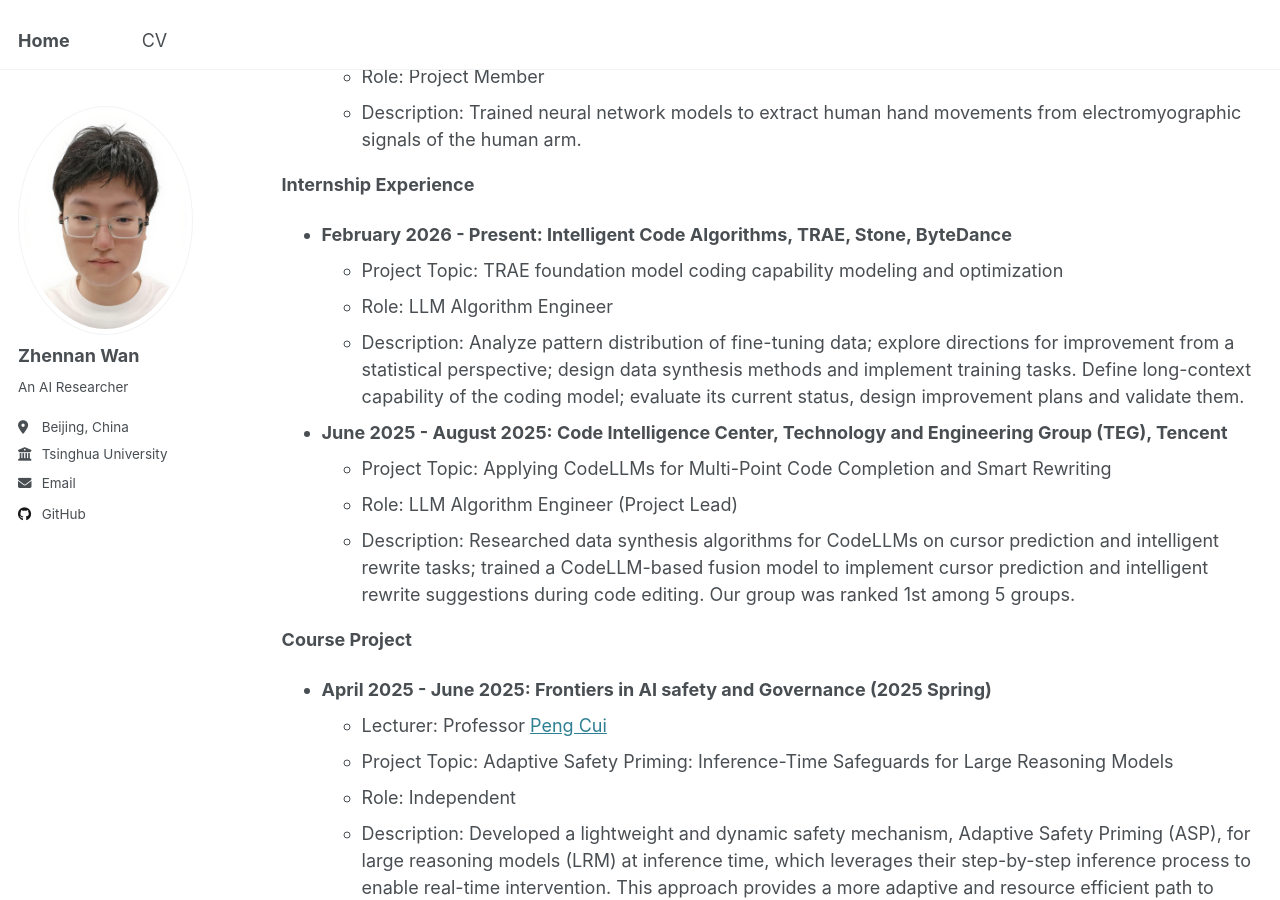
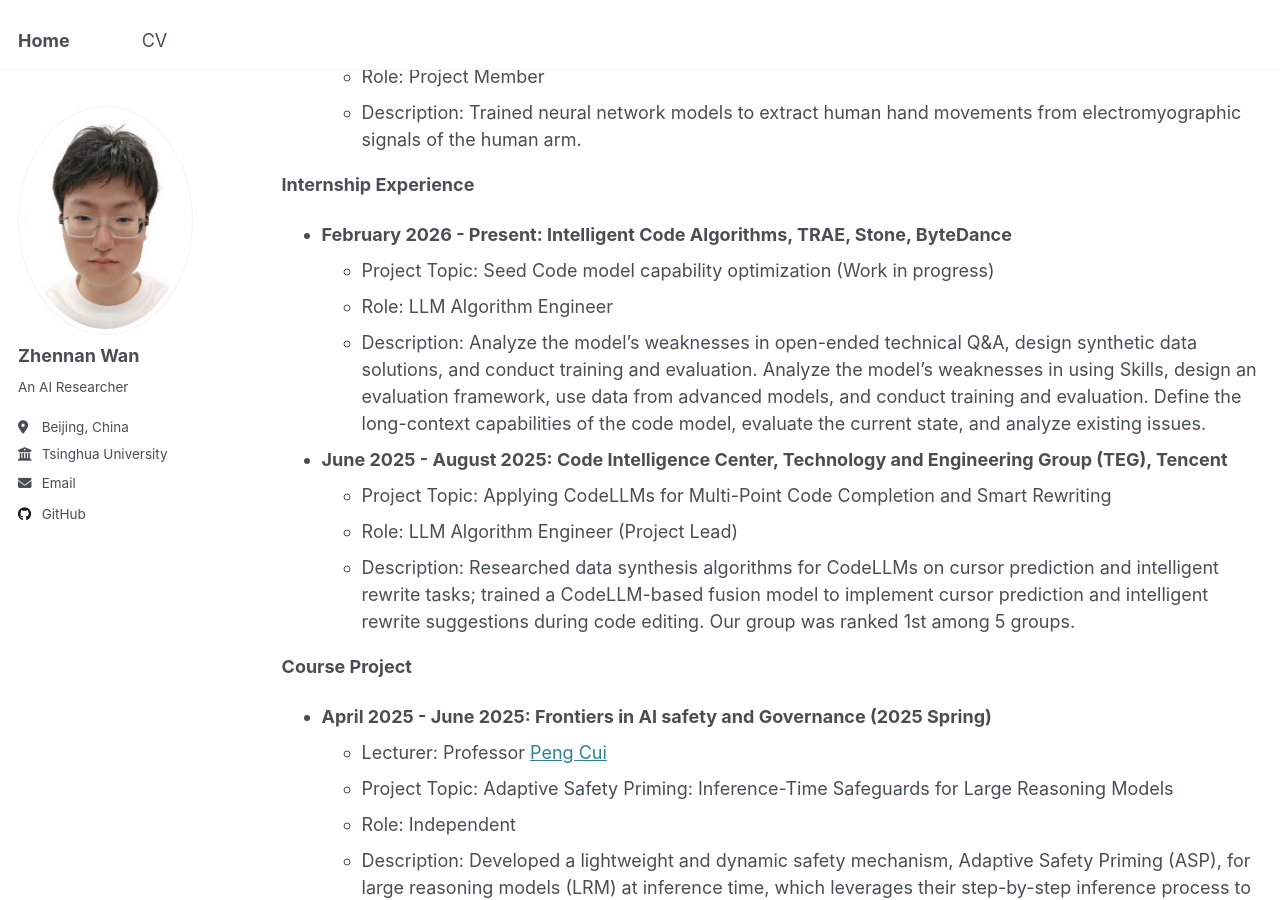
Before and after one commit to zhennan1/zhennan1.github.io, a Jekyll site: the page built from _pages/cv.md, in a window 1280 px wide and 900 px high, scrolled down 1776 px. Built offline with Jekyll 4.4.1, drawn with Linux system fonts in a browser that asks for light colours; some of the changed text lies outside the part shown.

Commit message:
Revise publication and project descriptions in CV
Updated publication status and descriptions for research and internship experiences.

```diff
--- a/_pages/cv.md
+++ b/_pages/cv.md
@@ -36,7 +36,7 @@
   * Advisor: Associate Professor [Jianfei Chen](https://ml.cs.tsinghua.edu.cn/~jianfei/)
   * Research Topic: Enhancing Long-Context Capability of LLMs with Synthetic Data
   * Role: Independent
-  * Description: Generated various types of synthetic data and corresponding reinforcement learning pipeline; results show the capability learned from synthetic data can generalize to general tasks. (Ongoing)
+  * Description: Generated various types of synthetic data and corresponding reinforcement learning pipeline; results show the capability learned from synthetic data can generalize to general tasks. (Work in progress)
 
 * **September 2024 - May 2025: Natural Language Processing Lab, Tsinghua University (THUNLP)**
   * Advisor: Associate Professor [Peng Li](https://lpeng.net/) and Professor [Yang Liu](https://nlp.csai.tsinghua.edu.cn/~ly/)
@@ -59,9 +59,9 @@
 **Internship Experience**
 
 * **February 2026 - Present: Intelligent Code Algorithms, TRAE, Stone, ByteDance**
-  * Project Topic: TRAE foundation model coding capability modeling and optimization
+  * Project Topic: Seed Code model capability optimization (Work in progress)
   * Role: LLM Algorithm Engineer
-  * Description: Analyze pattern distribution of fine-tuning data; explore directions for improvement from a statistical perspective; design data synthesis methods and implement training tasks. Define long-context capability of the coding model; evaluate its current status, design improvement plans and validate them.
+  * Description: Analyze the model’s weaknesses in open-ended technical Q&A, design synthetic data solutions, and conduct training and evaluation. Analyze the model’s weaknesses in using Skills, design an evaluation framework, use data from advanced models, and conduct training and evaluation. Define the long-context capabilities of the code model, evaluate the current state, and analyze existing issues.
 
 * **June 2025 - August 2025: Code Intelligence Center, Technology and Engineering Group (TEG), Tencent**
   * Project Topic: Applying CodeLLMs for Multi-Point Code Completion and Smart Rewriting
```
Also changed, not shown: other parts of _pages/cv.md (+1 -1 lines).
